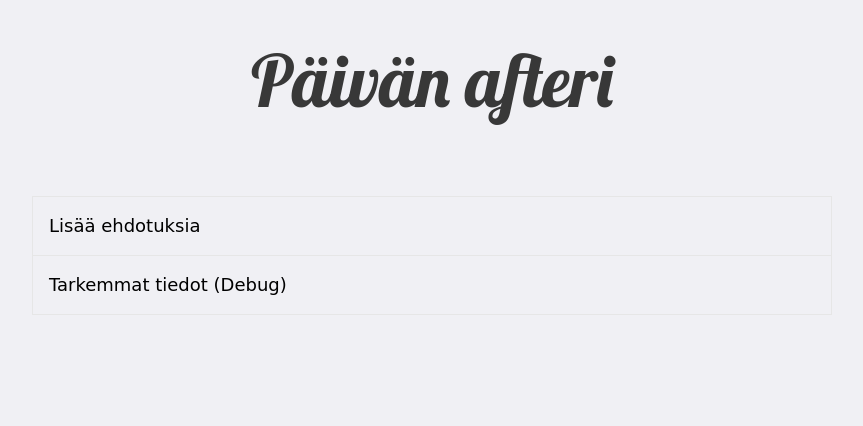
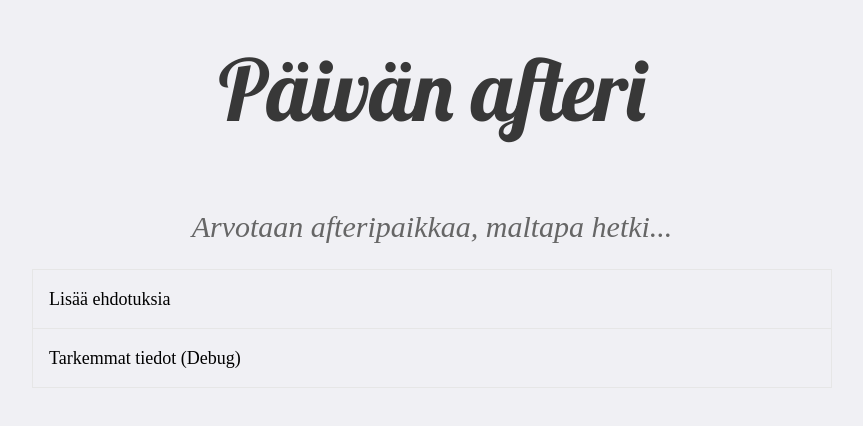
Before and after one commit to Vilsepi/after, a plain HTML site: page frontend/index.html in a window 1280 px wide. Shown: the whole page, without its empty margins (208-1071 px from the left). Drawn offline with Linux system fonts and the light colour scheme; no server answers.

Commit message:
Add loading notification. Shrink main title on small displays

```diff
--- a/frontend/assets/css/main.css
+++ b/frontend/assets/css/main.css
@@ -8,15 +8,22 @@
 
 body {
   background: #f0f0f4;
-  font-family: cursive;
+  font-family: serif;
 }
 
+/* Main title including mobile version */
 h1 {
   color: #383838;
-  margin: 30px 0 45px 0;
-  font-size: 72px;
-  font-family: 'Lobster', cursive;
+  margin: 30px 0 55px 0;
+  font-size: 85px;
+  font-family: 'Lobster', serif;
   text-align: center;
+}
+@media screen and (max-width: 40em){
+  h1 {
+    margin: 10px 0 25px 0;
+    font-size: 55px;
+  }
 }
 
 .tip {
@@ -25,7 +32,7 @@ h1 {
 }
 
 .venue-tip {
-  font-family: 'Lobster', cursive;
+  font-family: 'Lobster', serif;
   font-size: 40px;
 }
 
@@ -56,6 +63,13 @@ a:active {
   color: #000;
 }
 
+.please-wait {
+  text-align: center;
+  color: #666;
+  font-size: 30px;
+  font-style: italic;
+}
+
 .accordion {
   margin-top: 20px;
   background: none;
--- a/frontend/index.html
+++ b/frontend/index.html
@@ -24,6 +24,7 @@
   </div>
 
   <!-- Primary beer suggestions -->
+  <div ng-show="suggestions == null" class="please-wait">Arvotaan afteripaikkaa, maltapa hetki...</div>
   <div id="beer-list">
     <div class="row tip" ng-repeat="tip in suggestions">
       <div class="small-12 columns venue-tip">
```
